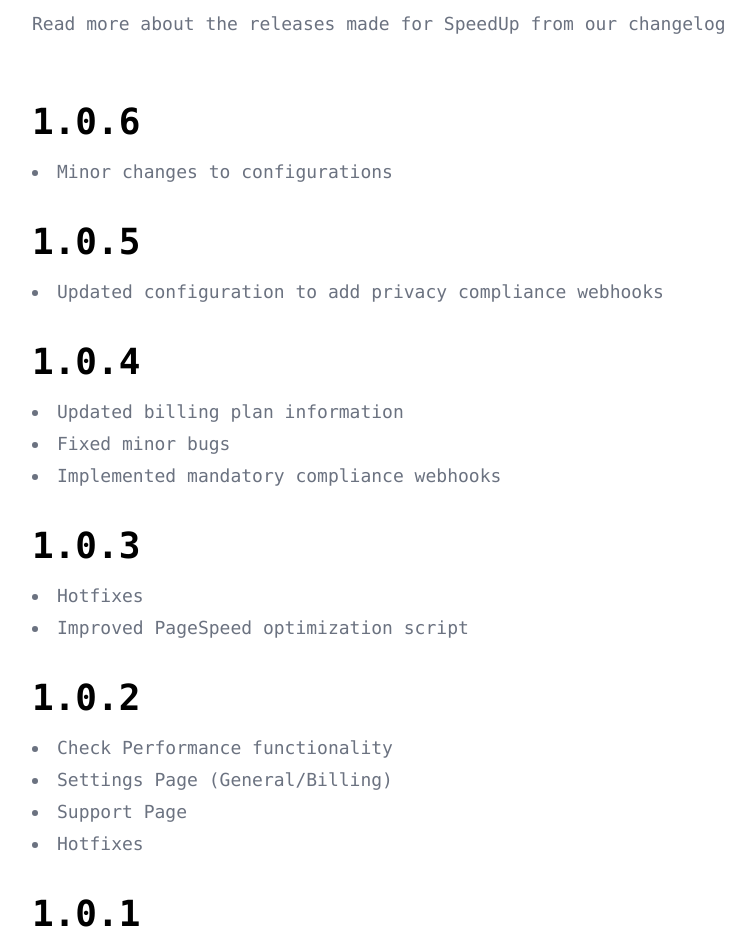
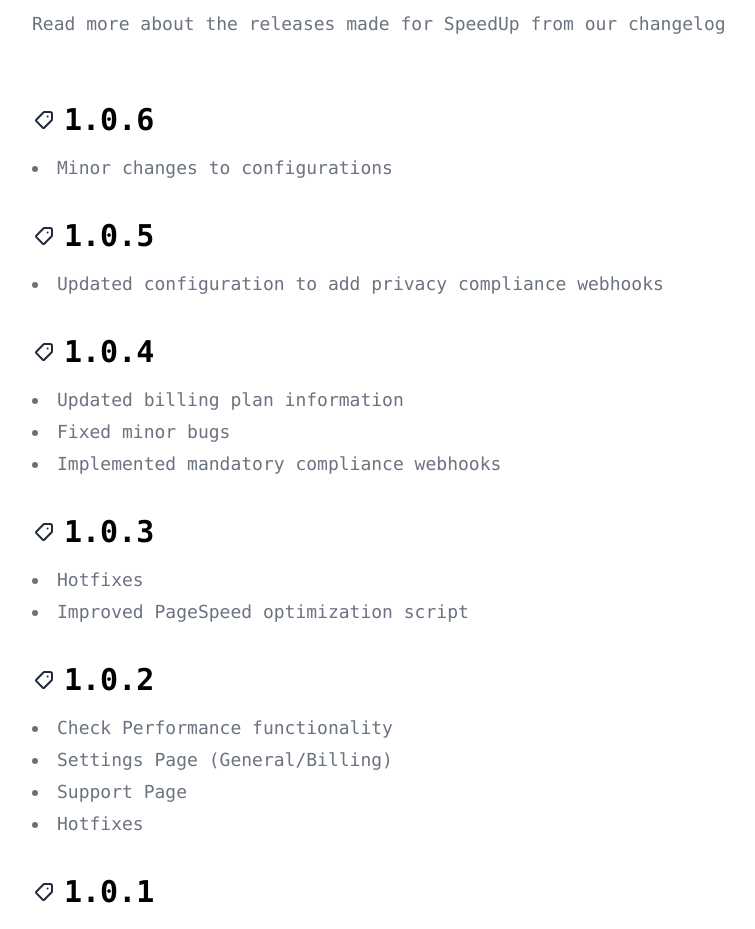
Before and after one commit to MikhailSemeniuk/adentro-next, a Next.js app: page /changelog in a window 1280 px wide. Shown: the part 307-1236 px from the top of the page, without its empty margins (120-875 px from the left). Built offline with nearby package versions, Linux system fonts and the light colour scheme.

Commit message:
changelog page

```diff
--- a/src/app/changelog/page.tsx
+++ b/src/app/changelog/page.tsx
@@ -22,30 +22,51 @@
                         <p className="mmb-4 text-lg font-normal text-gray-500 dark:text-gray-400">
                             Read more about the releases made for SpeedUp from our changelog
                         </p>
-                        <div className="flex w-full  py-8">
-                            <div className="flex-auto max-w-4xl min-w-0 pt-6 lg:pt-8">
-                                <h2 className="relative group mb-4 text-4xl font-bold dark:text-white">
+                        <div className="flex w-full  pt-8">
+                            <div className="flex-auto pt-6 lg:pt-8">
+                                <h2 className="relative flex items-center group mb-4 text-3xl font-bold dark:text-white">
+                                    <svg className="w-6 h-6 mr-2 text-gray-800 dark:text-white" aria-hidden="true"
+                                         xmlns="http://www.w3.org/2000/svg" width="24" height="24" fill="none"
+                                         viewBox="0 0 24 24">
+                                        <path stroke="currentColor" stroke-linecap="round" stroke-linejoin="round"
+                                              stroke-width="2"
+                                              d="M15.583 8.445h.01M10.86 19.71l-6.573-6.63a.993.993 0 0 1 0-1.4l7.329-7.394A.98.98 0 0 1 12.31 4l5.734.007A1.968 1.968 0 0 1 20 5.983v5.5a.992.992 0 0 1-.316.727l-7.44 7.5a.974.974 0 0 1-1.384.001Z"/>
+                                    </svg>
                                     1.0.6
                                     <span id="changelog-1-0-6" className="absolute -top-[40px]"></span>
-                                    <a className="ml-2 text-blue-700 opacity-0 transition-opacity dark:text-blue-500 group-hover:opacity-100"
+                                    <a className="ml-2 text-blue-700 opacity-0 transition-opacity dark:text-blue-500 group-hover:opacity-100 hidden xl:block"
                                        href="#changelog-1-0-6" aria-label="Link to this section: changelog-1-0-6">#</a>
                                 </h2>
                                 <ul className={`space-y-1 mb-9 text-lg text-gray-500 list-disc list-inside dark:text-gray-400`}>
                                     <li>Minor changes to configurations</li>
                                 </ul>
-                                <h2 className="relative group mb-4 text-4xl font-bold dark:text-white">
+                                <h2 className="relative flex items-center group mb-4 text-3xl font-bold dark:text-white">
+                                    <svg className="w-6 h-6 mr-2 text-gray-800 dark:text-white" aria-hidden="true"
+                                         xmlns="http://www.w3.org/2000/svg" width="24" height="24" fill="none"
+                                         viewBox="0 0 24 24">
+                                        <path stroke="currentColor" stroke-linecap="round" stroke-linejoin="round"
+                                              stroke-width="2"
+                                              d="M15.583 8.445h.01M10.86 19.71l-6.573-6.63a.993.993 0 0 1 0-1.4l7.329-7.394A.98.98 0 0 1 12.31 4l5.734.007A1.968 1.968 0 0 1 20 5.983v5.5a.992.992 0 0 1-.316.727l-7.44 7.5a.974.974 0 0 1-1.384.001Z"/>
+                                    </svg>
                                     1.0.5
                                     <span id="changelog-1-0-5" className="absolute -top-[40px]"></span>
-                                    <a className="ml-2 text-blue-700 opacity-0 transition-opacity dark:text-blue-500 group-hover:opacity-100"
+                                    <a className="ml-2 text-blue-700 opacity-0 transition-opacity dark:text-blue-500 group-hover:opacity-100 hidden xl:block"
                                        href="#changelog-1-0-5" aria-label="Link to this section: changelog-1-0-5">#</a>
                                 </h2>
                                 <ul className={`space-y-1 mb-9 text-lg text-gray-500 list-disc list-inside dark:text-gray-400`}>
                                     <li>Updated configuration to add privacy compliance webhooks</li>
                                 </ul>
-                                <h2 className="relative group mb-4 text-4xl font-bold dark:text-white">
+                                <h2 className="relative flex items-center group mb-4 text-3xl font-bold dark:text-white">
+                                    <svg className="w-6 h-6 mr-2 text-gray-800 dark:text-white" aria-hidden="true"
+                                         xmlns="http://www.w3.org/2000/svg" width="24" height="24" fill="none"
+                                         viewBox="0 0 24 24">
+                                        <path stroke="currentColor" stroke-linecap="round" stroke-linejoin="round"
+                                              stroke-width="2"
+                                              d="M15.583 8.445h.01M10.86 19.71l-6.573-6.63a.993.993 0 0 1 0-1.4l7.329-7.394A.98.98 0 0 1 12.31 4l5.734.007A1.968 1.968 0 0 1 20 5.983v5.5a.992.992 0 0 1-.316.727l-7.44 7.5a.974.974 0 0 1-1.384.001Z"/>
+                                    </svg>
                                     1.0.4
                                     <span id="changelog-1-0-4" className="absolute -top-[40px]"></span>
-                                    <a className="ml-2 text-blue-700 opacity-0 transition-opacity dark:text-blue-500 group-hover:opacity-100"
+                                    <a className="ml-2 text-blue-700 opacity-0 transition-opacity dark:text-blue-500 group-hover:opacity-100 hidden xl:block"
                                        href="#changelog-1-0-4" aria-label="Link to this section: changelog-1-0-4">#</a>
                                 </h2>
                                 <ul className={`space-y-1 mb-9 text-lg text-gray-500 list-disc list-inside dark:text-gray-400`}>
@@ -53,20 +74,34 @@
                                     <li>Fixed minor bugs</li>
                                     <li>Implemented mandatory compliance webhooks</li>
                                 </ul>
-                                <h2 className="relative group mb-4 text-4xl font-bold dark:text-white">
+                                <h2 className="relative flex items-center group mb-4 text-3xl font-bold dark:text-white">
+                                    <svg className="w-6 h-6 mr-2 text-gray-800 dark:text-white" aria-hidden="true"
+                                         xmlns="http://www.w3.org/2000/svg" width="24" height="24" fill="none"
+                                         viewBox="0 0 24 24">
+                                        <path stroke="currentColor" stroke-linecap="round" stroke-linejoin="round"
+                                              stroke-width="2"
+                                              d="M15.583 8.445h.01M10.86 19.71l-6.573-6.63a.993.993 0 0 1 0-1.4l7.329-7.394A.98.98 0 0 1 12.31 4l5.734.007A1.968 1.968 0 0 1 20 5.983v5.5a.992.992 0 0 1-.316.727l-7.44 7.5a.974.974 0 0 1-1.384.001Z"/>
+                                    </svg>
                                     1.0.3
                                     <span id="changelog-1-0-3" className="absolute -top-[40px]"></span>
-                                    <a className="ml-2 text-blue-700 opacity-0 transition-opacity dark:text-blue-500 group-hover:opacity-100"
+                                    <a className="ml-2 text-blue-700 opacity-0 transition-opacity dark:text-blue-500 group-hover:opacity-100 hidden xl:block"
                                        href="#changelog-1-0-3" aria-label="Link to this section: changelog-1-0-3">#</a>
                                 </h2>
                                 <ul className={`space-y-1 mb-9 text-lg text-gray-500 list-disc list-inside dark:text-gray-400`}>
                                     <li>Hotfixes</li>
                                     <li>Improved PageSpeed optimization script</li>
                                 </ul>
-                                <h2 className="relative group mb-4 text-4xl font-bold dark:text-white">
+                                <h2 className="relative flex items-center group mb-4 text-3xl font-bold dark:text-white">
+                                    <svg className="w-6 h-6 mr-2 text-gray-800 dark:text-white" aria-hidden="true"
+                                         xmlns="http://www.w3.org/2000/svg" width="24" height="24" fill="none"
+                                         viewBox="0 0 24 24">
+                                        <path stroke="currentColor" stroke-linecap="round" stroke-linejoin="round"
+                                              stroke-width="2"
+                                              d="M15.583 8.445h.01M10.86 19.71l-6.573-6.63a.993.993 0 0 1 0-1.4l7.329-7.394A.98.98 0 0 1 12.31 4l5.734.007A1.968 1.968 0 0 1 20 5.983v5.5a.992.992 0 0 1-.316.727l-7.44 7.5a.974.974 0 0 1-1.384.001Z"/>
+                                    </svg>
                                     1.0.2
                                     <span id="changelog-1-0-2" className="absolute -top-[40px]"></span>
-                                    <a className="ml-2 text-blue-700 opacity-0 transition-opacity dark:text-blue-500 group-hover:opacity-100"
+                                    <a className="ml-2 text-blue-700 opacity-0 transition-opacity dark:text-blue-500 group-hover:opacity-100 hidden xl:block"
                                        href="#changelog-1-0-2" aria-label="Link to this section: changelog-1-0-2">#</a>
                                 </h2>
                                 <ul className={`space-y-1 mb-9 text-lg text-gray-500 list-disc list-inside dark:text-gray-400`}>
@@ -75,10 +110,17 @@
                                     <li>Support Page</li>
                                     <li>Hotfixes</li>
                                 </ul>
-                                <h2 className="relative group mb-4 text-4xl font-bold dark:text-white">
+                                <h2 className="relative flex items-center group mb-4 text-3xl font-bold dark:text-white">
+                                    <svg className="w-6 h-6 mr-2 text-gray-800 dark:text-white" aria-hidden="true"
+                                         xmlns="http://www.w3.org/2000/svg" width="24" height="24" fill="none"
+                                         viewBox="0 0 24 24">
+                                        <path stroke="currentColor" stroke-linecap="round" stroke-linejoin="round"
+                                              stroke-width="2"
+                                              d="M15.583 8.445h.01M10.86 19.71l-6.573-6.63a.993.993 0 0 1 0-1.4l7.329-7.394A.98.98 0 0 1 12.31 4l5.734.007A1.968 1.968 0 0 1 20 5.983v5.5a.992.992 0 0 1-.316.727l-7.44 7.5a.974.974 0 0 1-1.384.001Z"/>
+                                    </svg>
                                     1.0.1
                                     <span id="changelog-1-0-1" className="absolute -top-[40px]"></span>
-                                    <a className="ml-2 text-blue-700 opacity-0 transition-opacity dark:text-blue-500 group-hover:opacity-100"
+                                    <a className="ml-2 text-blue-700 opacity-0 transition-opacity dark:text-blue-500 group-hover:opacity-100 hidden xl:block"
                                        href="#changelog-1-0-1" aria-label="Link to this section: changelog-1-0-1">#</a>
                                 </h2>
                                 <ul className={`space-y-1 text-lg text-gray-500 list-disc list-inside dark:text-gray-400`}>
```
